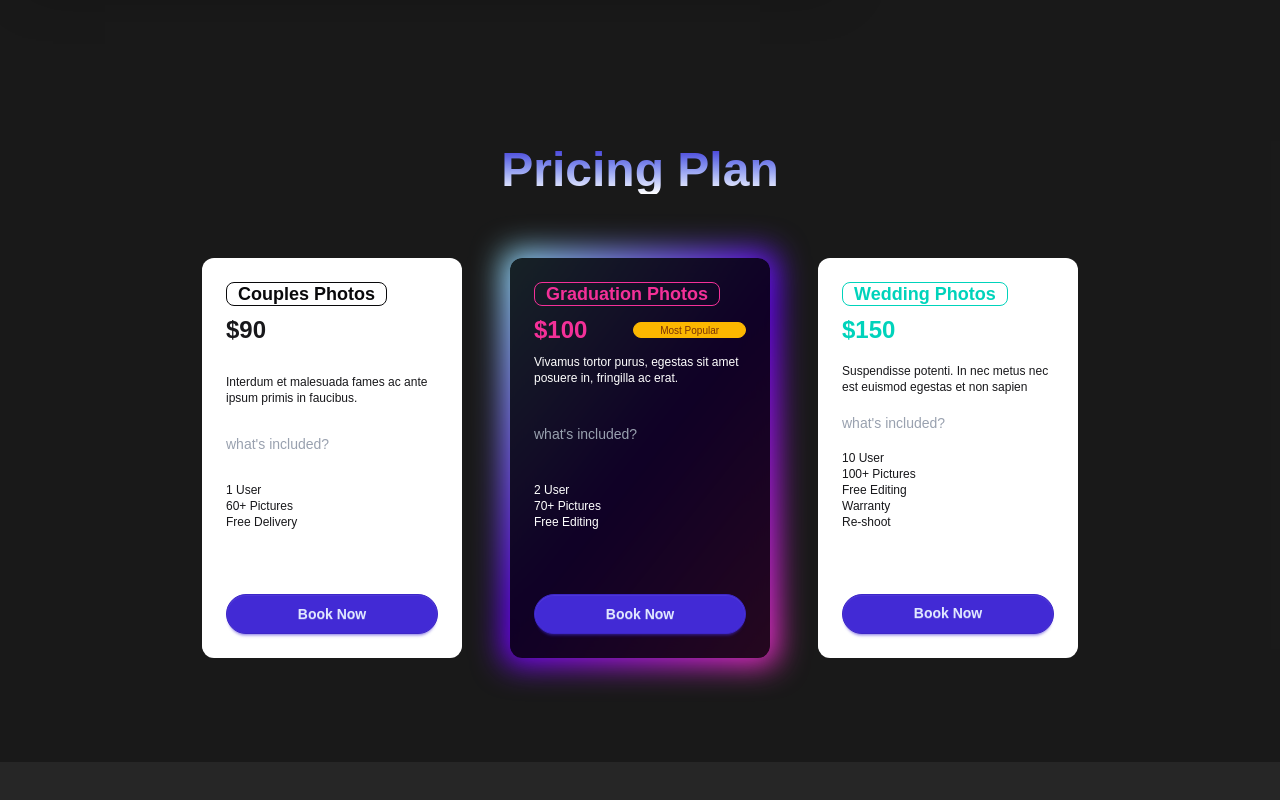
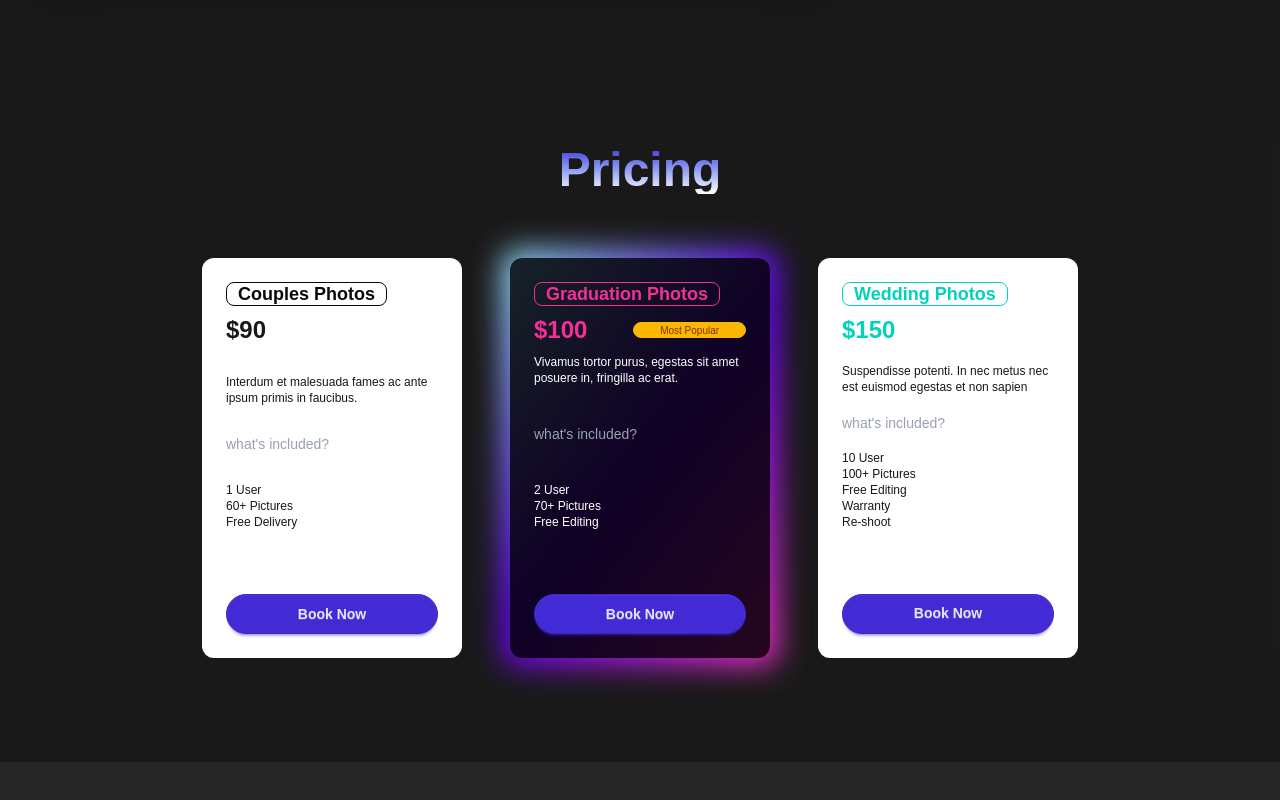
Before and after one commit to feolive/mechanic-shop, a Next.js app: page / in a window 1280 px wide. Shown: the part 1638-2438 px from the top of the page. Built offline with nearby package versions, Linux system fonts and the light colour scheme; no server answers.

Commit message:
linked social media and changed contact

```diff
--- a/app/_components/welcome.jsx
+++ b/app/_components/welcome.jsx
@@ -108,7 +108,7 @@ export default function Welcome() {
       <section id="pricing" className="w-full h-screen">
         <div className="hero bg-black/90 text-white h-screen">
           <div className="hero-content flex-col mt-20 gap-16">
-            <h1 className="text-xl sm:text-5xl text-transparent bg-clip-text bg-gradient-to-t from-white to-primary font-bold">Pricing Plan</h1>
+            <h1 className="text-xl sm:text-5xl text-transparent bg-clip-text bg-gradient-to-t from-white to-primary font-bold">Pricing</h1>
             <div className="flex justify-center items-center gap-12">
               <div className="card bg-base-100 text-base-content w-[260px] h-[400px] rounded-xl">
                 <div className="card-body hover:scale-103 cursor-pointer transition-all ease-linear duration-300">
@@ -213,10 +213,11 @@ export default function Welcome() {
               <div className="flex flex-col justify-start items-start gap-1">
                 <div><FontAwesomeIcon icon={faEnvelope} />tianayoungphotography@gmail.com</div>
                 <div><FontAwesomeIcon icon={faPhone} /> 403-467-3873</div>
+
               </div>
               <div className="flex justify-start items-center gap-4 mt-4">
-                <Link href="www.instagram.com" target="_blank"><FontAwesomeIcon icon={faInstagram} /></Link>
-                <Link href="www.facebook.com" target="_blank"><FontAwesomeIcon icon={faFacebookF} /></Link>
+                <Link href="https://www.instagram.com/tianayoungphotography?utm_source=ig_web_button_share_sheet&igsh=ZDNlZDc0MzIxNw==" target="_blank"><FontAwesomeIcon icon={faInstagram} /></Link>
+                <Link href="https://www.facebook.com/tianayoungphotography" target="_blank"><FontAwesomeIcon icon={faFacebookF} /></Link>
                 <Link href="www.twitter.com" target="_blank"><FontAwesomeIcon icon={faXTwitter} /></Link>
               </div>
             </div>
```
